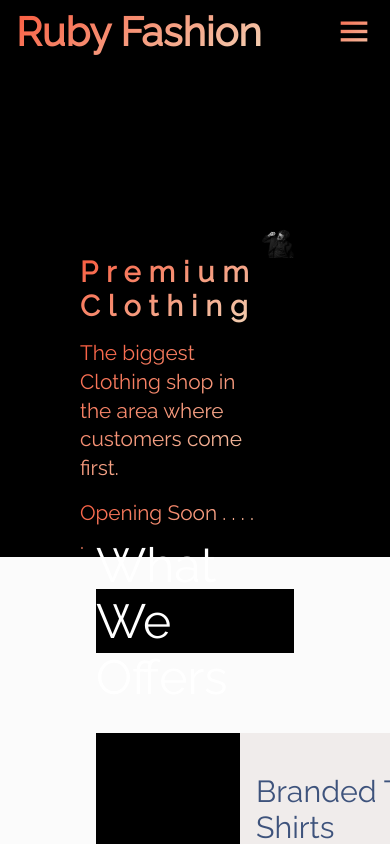
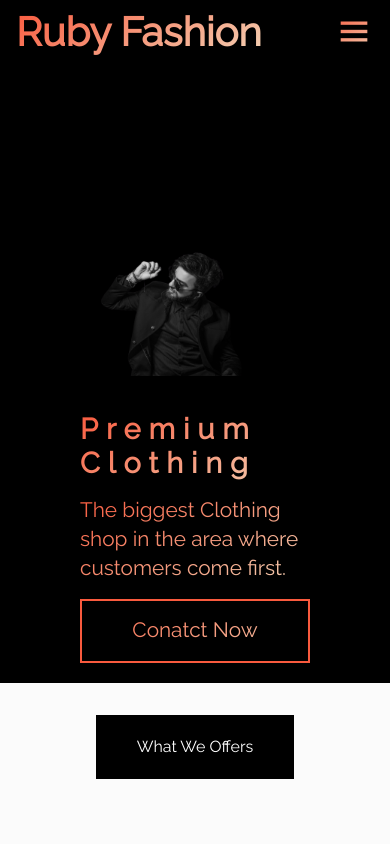
Before and after one commit to atif9491/Ruby_Fashion.github.io, a plain HTML site: page index.html in a window 390 px wide. Shown: the top 844 px of the page. Drawn offline with nearby package versions, Linux system fonts and the light colour scheme.

Commit message:
Final Commit

```diff
--- a/index.html
+++ b/index.html
@@ -64,13 +64,6 @@
     <main>
       <!-- HOME SECTION -->
       <section class="container section-1" id="home">
-        <div class="slogan">
-          <h1 class="company-title">Premium Clothing</h1>
-          <h2 class="company-slogan">
-            The biggest Clothing shop in the area where customers come first.
-          </h2>
-          <h1 class="company-slogan">Opening Soon . . . . .</h1>
-        </div>
         <div class="home-computer-container">
           <img
             class="home-computer"
@@ -79,6 +72,15 @@
             class="home-img"
           />
         </div>
+        <div class="slogan">
+          <h1 class="company-title">Premium Clothing</h1>
+          <h2 class="company-slogan">
+            The biggest Clothing shop in the area where customers come first.
+          </h2>
+          <h1 class="company-slogan"><div id="cta"><a href="contact.html">Conatct Now</a></div></h1>
+
+        </div>
+
       </section>
 
       <!-- OFFER SECTION -->
--- a/style.css
+++ b/style.css
@@ -126,7 +126,17 @@ header {
   display: grid;
 }
 
-/* .home-computer-container {} */
+#cta{
+  display: flex;
+  background-color: transparent;
+  align-items: center;
+  justify-content: center;
+  border: 2px solid var(--primary-color);
+  height: 4rem;
+  margin-bottom: 20px;
+}
+
+/* .home-container {} */
 
 .slogan .company-title {
   background: -webkit-linear-gradient(120deg,
@@ -180,7 +190,7 @@ header {
   background-color: var(--dark-color);
   padding: 3rem 0;
   width: 9rem;
-  height: 15rem;
+  height: 13rem;
   margin: auto;
 }
 
@@ -893,3 +903,12 @@ a.google span {
   }
 
 }
+
+@media screen and (max-width:802px){
+  .section-1{
+    grid-template-columns: none;
+  }
+  .headlines{
+    font-size: 1rem;
+  }
+}
```
